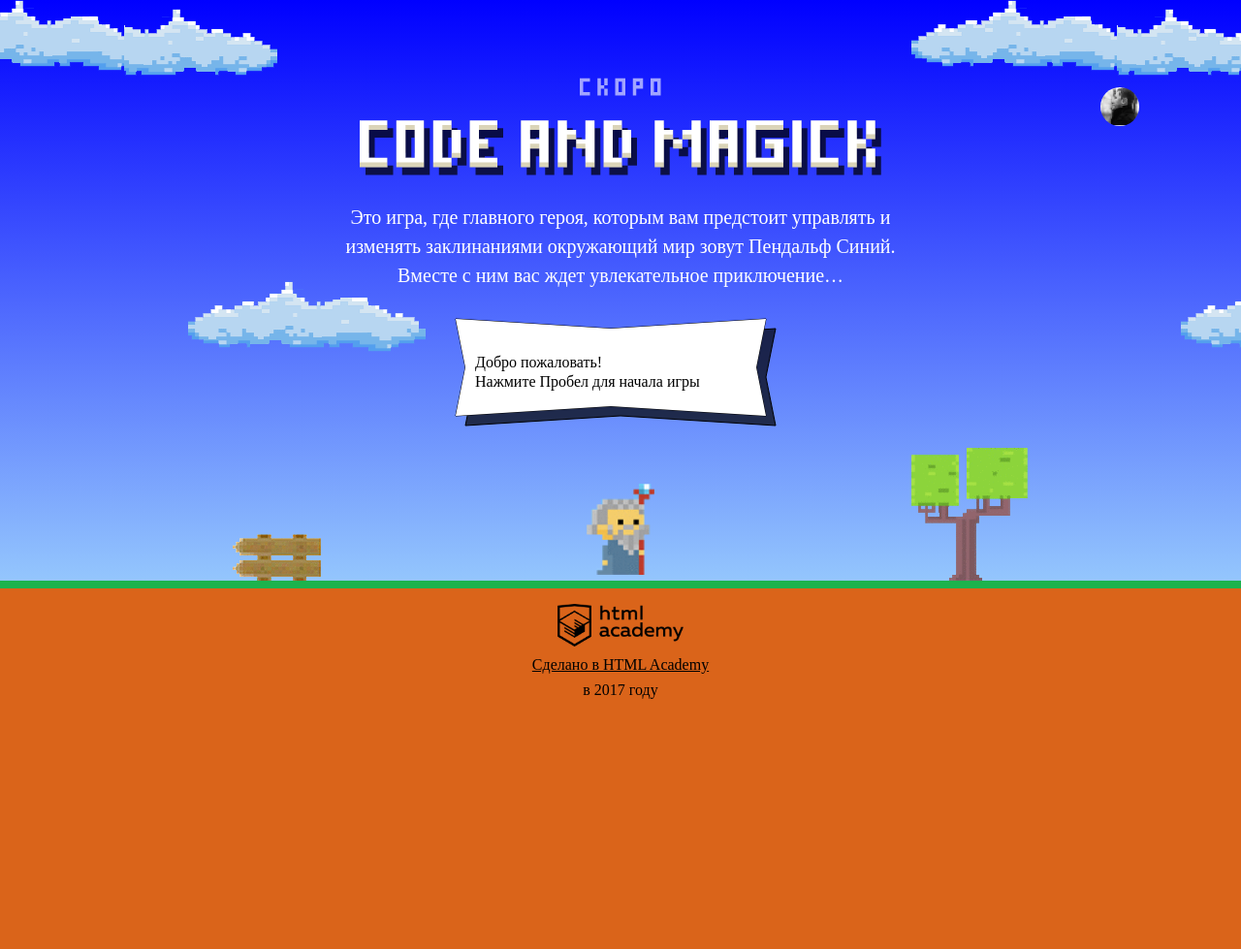
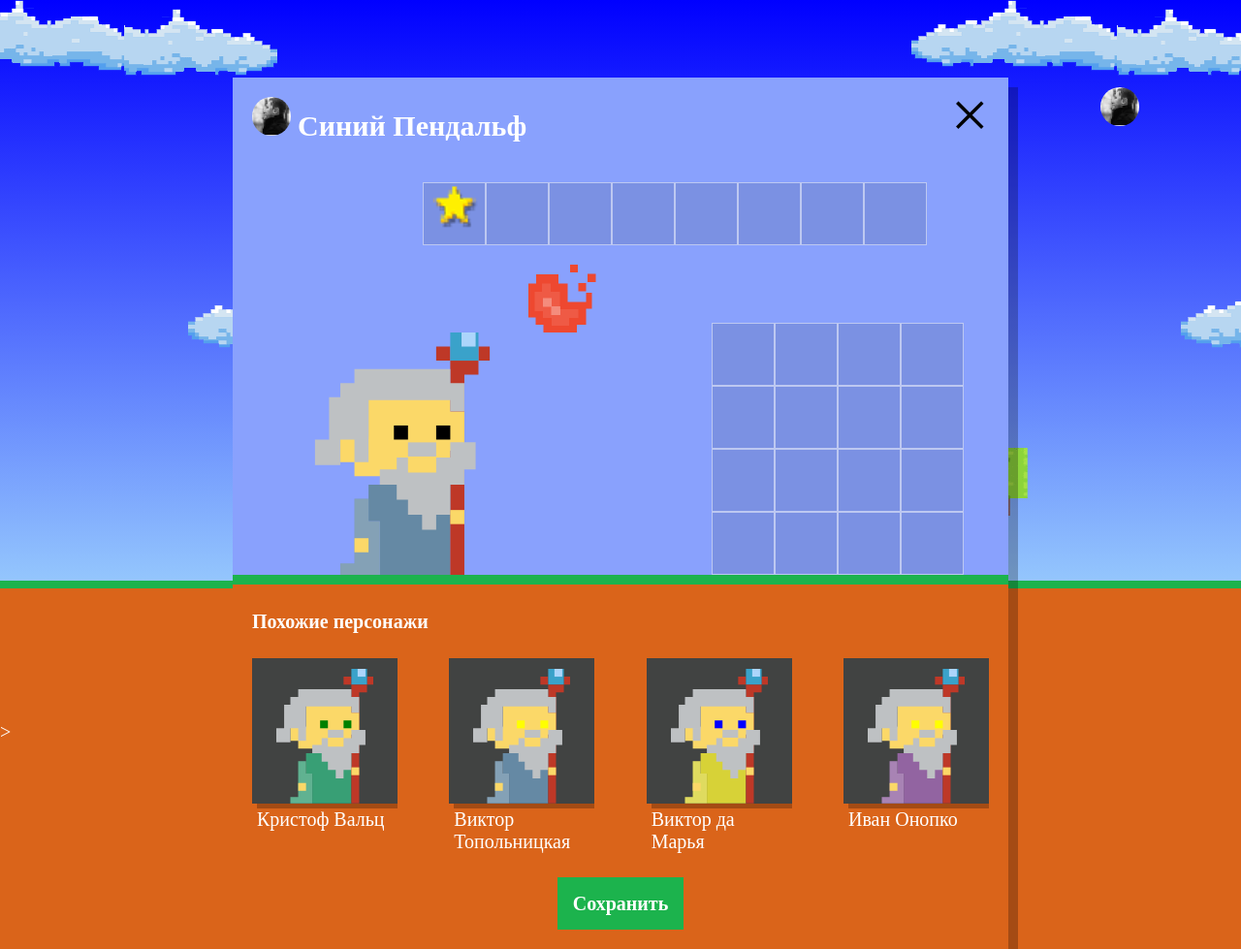
Before and after one commit to Elenhtml/566237-code-and-magick, a website: page index.html in a window 1280 px wide. Shown: the whole page at 97% size. Before the commit the page ends 800 px from the top, so only its background shows below. Drawn offline with Linux system fonts and the light colour scheme; a web font is replaced by a local one.

Commit message:
Выполнено задание #12 по учебному проекту

```diff
--- a/index.html
+++ b/index.html
@@ -197,6 +197,7 @@
     return height*2/3;
   };
 </script>
+  <script src="js/setup.js"></script>>
 <script src="js/stats.js"></script>
 <script src="js/game.js"></script>
 
--- /dev/null
+++ b/js/setup.js
@@ -0,0 +1,55 @@
+'use strict';
+
+var userShow = document.querySelector('.setup');
+userShow.classList.remove('hidden');
+
+var heroNames = ['Иван', 'Хуан Себастьян', 'Мария', 'Кристоф', 'Виктор', 'Юлия', 'Люпита', 'Вашингтон'];
+var heroSurNames = ['да Марья', 'Верон', 'Мирабелла', 'Вальц', 'Онопко', 'Топольницкая', 'Нионго', 'Ирвинг'];
+var coatColors = ['rgb(101, 137, 164)', 'rgb(241, 43, 107)', 'rgb(146, 100, 161)', 'rgb(56, 159, 117)', 'rgb(215, 210, 55)', 'rgb(0, 0, 0)'];
+var eyesColors = ['black', 'red', 'blue', 'yellow', 'green'];
+
+var chooseRandom = function (arr) {
+  var choice = arr[Math.floor(Math.random() * arr.length)];
+  return choice;
+};
+
+var massHeroes = [
+  {
+    name: chooseRandom(heroNames) + ' ' + chooseRandom(heroSurNames),
+    coatColor: chooseRandom(coatColors),
+    eyesColor: chooseRandom(eyesColors)
+  },
+  {
+    name: chooseRandom(heroNames) + ' ' + chooseRandom(heroSurNames),
+    coatColor: chooseRandom(coatColors),
+    eyesColor: chooseRandom(eyesColors)
+  },
+  {
+    name: chooseRandom(heroNames) + ' ' + chooseRandom(heroSurNames),
+    coatColor: chooseRandom(coatColors),
+    eyesColor: chooseRandom(eyesColors)
+  },
+  {
+    name: chooseRandom(heroNames) + ' ' + chooseRandom(heroSurNames),
+    coatColor: chooseRandom(coatColors),
+    eyesColor: chooseRandom(eyesColors)
+  }
+];
+
+var similarListElement = document.querySelector('.setup-similar-list');
+var similarWizardTemplate = document.querySelector('#similar-wizard-template').content.querySelector('.setup-similar-item');
+
+var createWizard = function (wizard) {
+  var wizardElement = similarWizardTemplate.cloneNode(true);
+  wizardElement.querySelector('.setup-similar-label').textContent = wizard.name;
+  wizardElement.querySelector('.wizard-coat').style.fill = wizard.coatColor;
+  wizardElement.querySelector('.wizard-eyes').style.fill = wizard.eyesColor;
+  return wizardElement;
+};
+
+var fragment = document.createDocumentFragment();
+for (var i=0; i < massHeroes.length; i++) {
+  fragment.appendChild(createWizard(massHeroes[i]));
+}
+similarListElement.appendChild(fragment);
+userShow.querySelector('.setup-similar').classList.remove('hidden');
```
